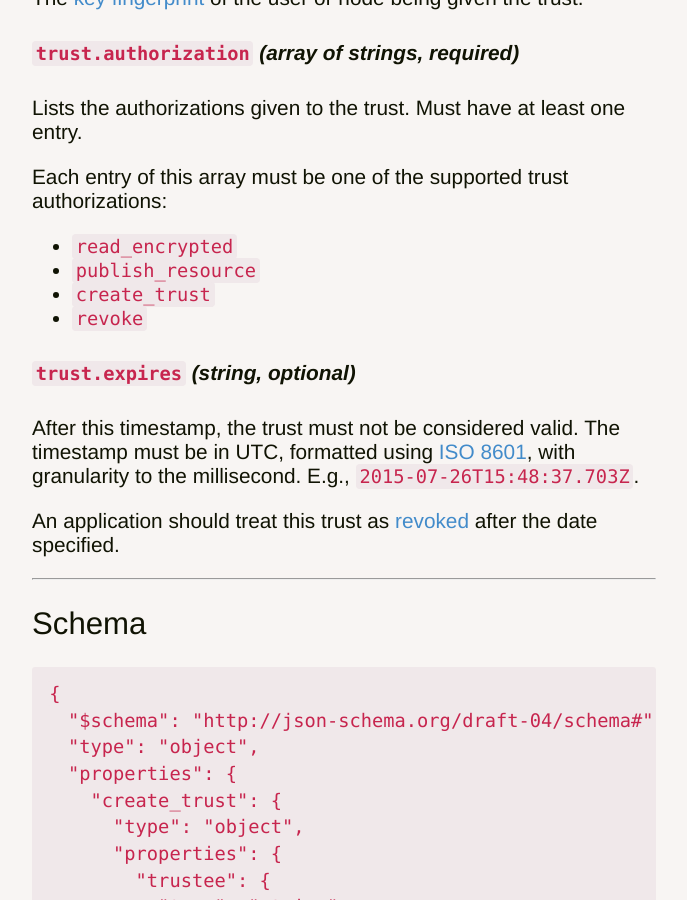
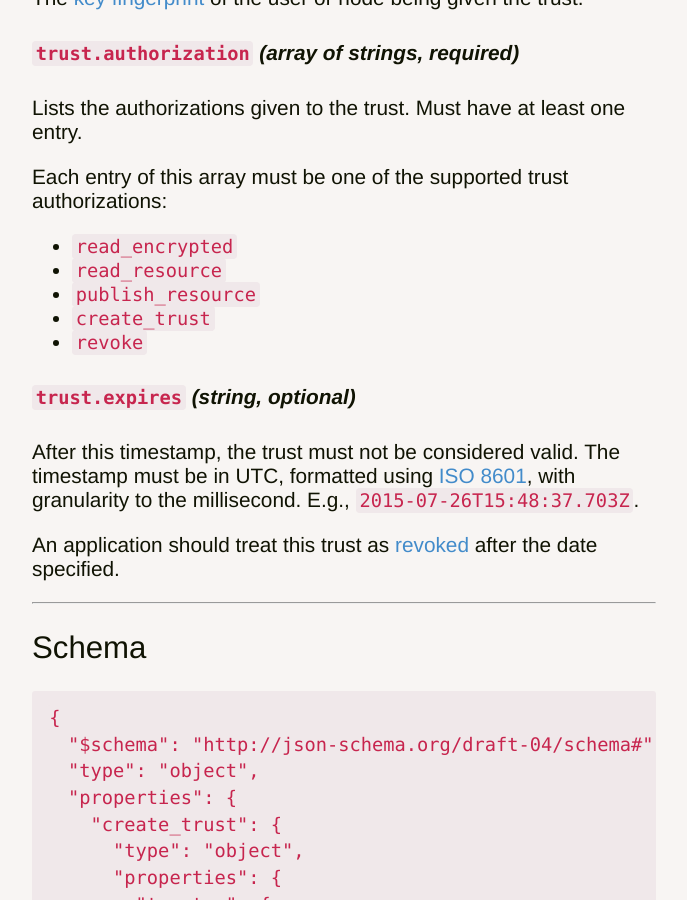
Before and after one commit to sdmp/sdmp.github.io, a Jekyll site: the page built from schema/trust/index.md, in a window 1280 px wide and 900 px high, scrolled down 2354 px. Shown: the whole window, without its empty margins (296-983 px from the left). Built offline with Jekyll 4.4.1, drawn with Linux system fonts in a browser that asks for light colours.

Commit message:
Correction to trust schema

```diff
--- a/schema/trust/index.md
+++ b/schema/trust/index.md
@@ -104,6 +104,7 @@ Lists the authorizations given to the trust. Must have at least one entry.
 Each entry of this array must be one of the supported trust authorizations:
 
 * `read_encrypted`
+* `read_resource`
 * `publish_resource`
 * `create_trust`
 * `revoke`
```
